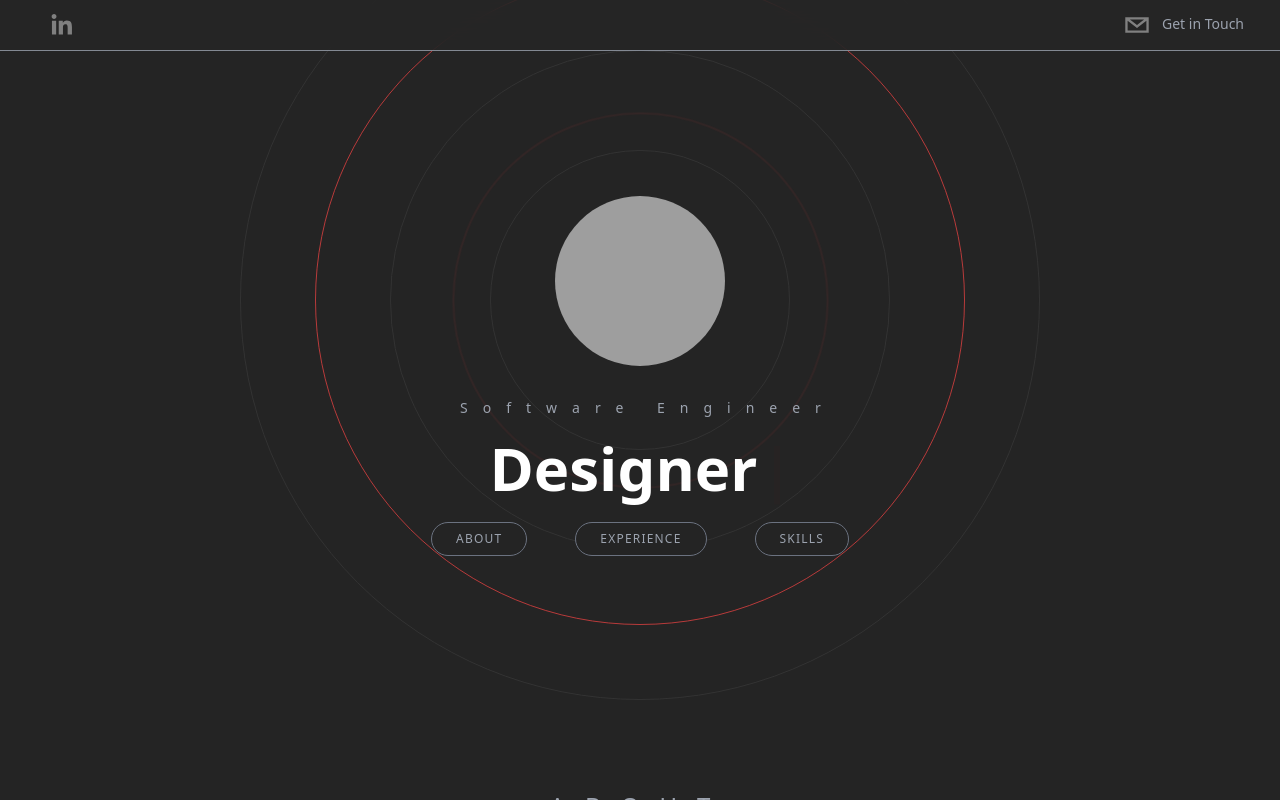
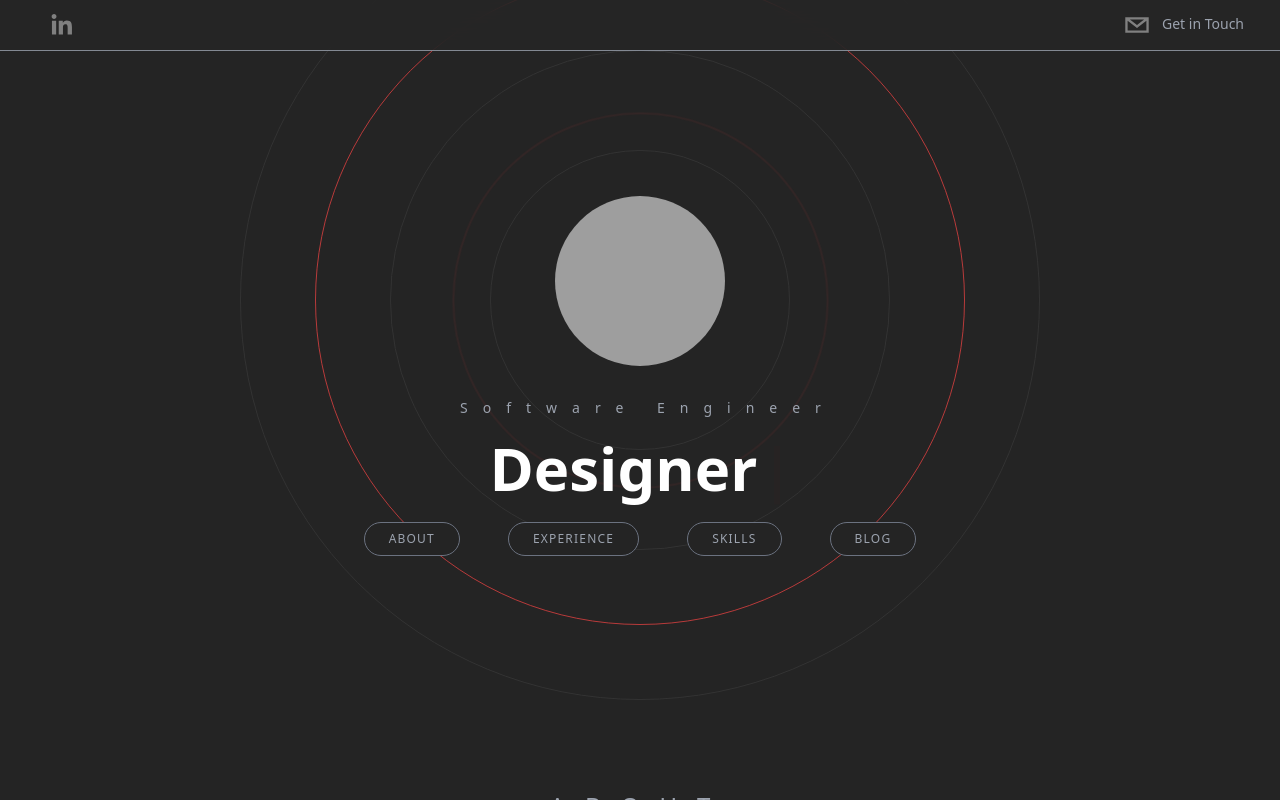
Before and after one commit to tomasvivaldi/tomas-vivaldi-cv, a Next.js app: page / in a window 1280 px wide. Built offline with nearby package versions, Linux system fonts and the light colour scheme; grey boxes are pictures that could not be loaded.

Commit message:
added button for Blog

```diff
--- a/app/components/Hero.tsx
+++ b/app/components/Hero.tsx
@@ -43,9 +43,9 @@ export default function Hero({}: Props) {
             <a href="#skills">
               <button className="heroButton">Skills</button>
             </a>
-            {/* <a href="#project">
-              <button className="heroButton">Projects</button>
-            </a> */}
+            <a href="blog.tomasvivaldi.com">
+              <button className="heroButton">Blog</button>
+            </a>
           </div>
         </div>
       </div>
```
